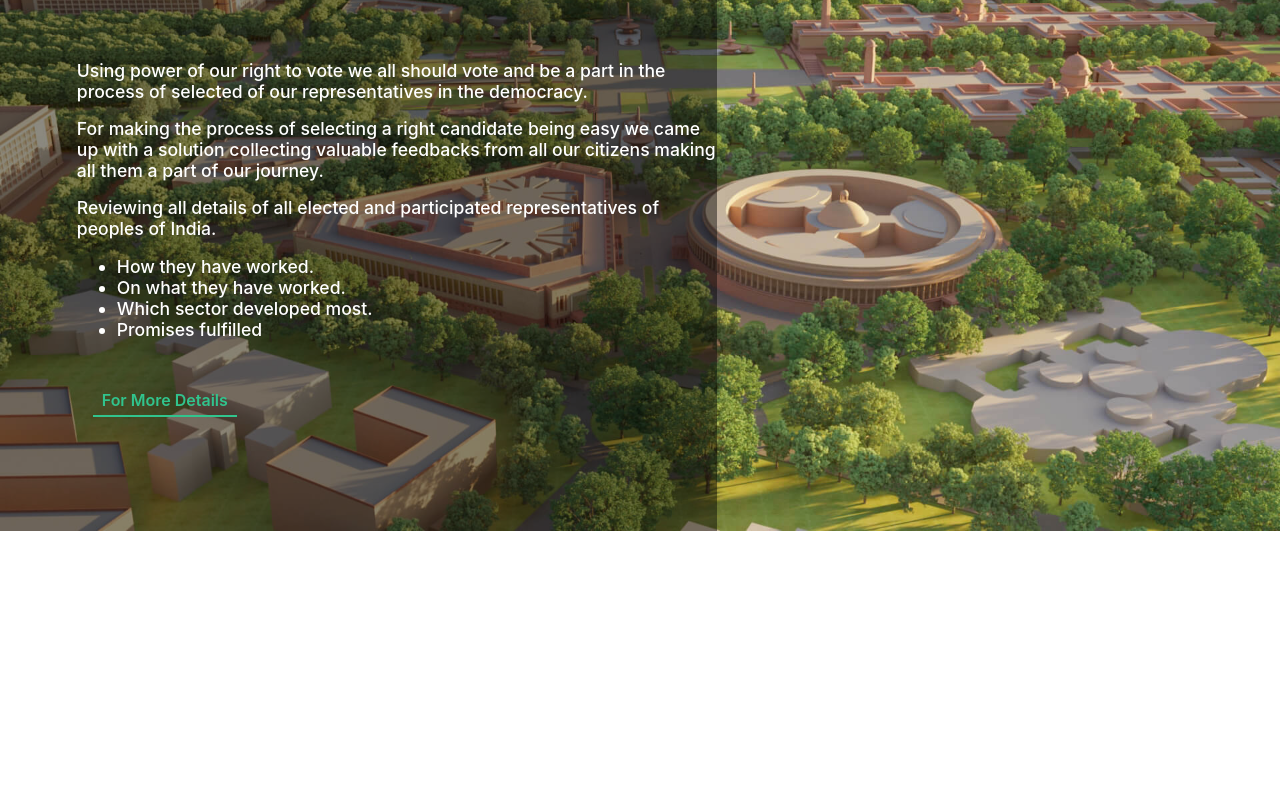
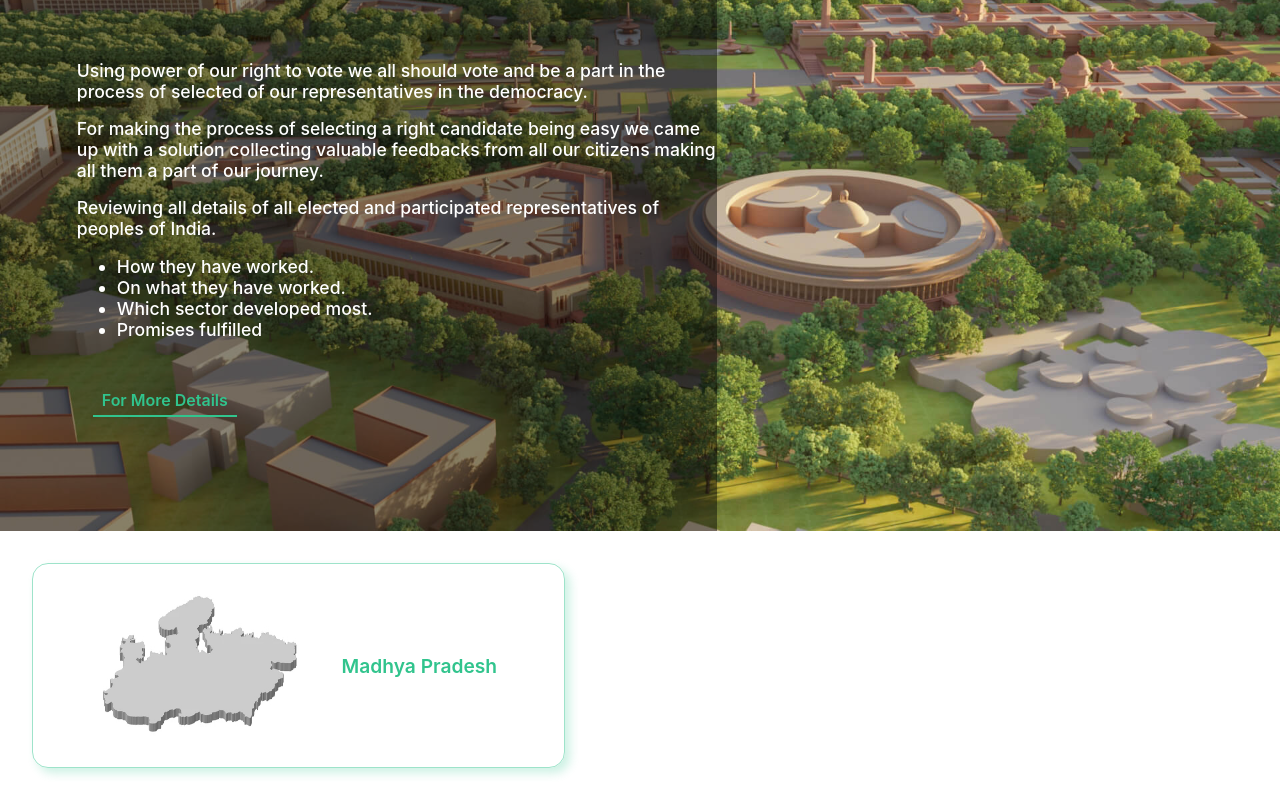
Before and after one commit to iCodeWalker/WeVote, a React (Create React App) app: page / in a window 1280 px wide. Shown: the part 272-1072 px from the top of the page. Before the commit the page ends 803 px from the top, so only its background shows below. Built offline with nearby package versions, Linux system fonts and the light colour scheme; no server answers; what google-maps-react would draw is missing.

Commit message:
Added: detail card

```diff
--- a/src/App.js
+++ b/src/App.js
@@ -1,4 +1,5 @@
 import "./App.css";
+import DetailCard from "./components/details/detailCard";
 import Header from "./components/header";
 import MapComponent from "./components/mapComponent";
 import HomePage from "./pages/homePage";
@@ -8,6 +9,7 @@ function App() {
     <div>
       <Header />
       <HomePage />
+      <DetailCard />
     </div>
   );
 }
--- /dev/null
+++ b/src/components/details/detailCard.js
@@ -0,0 +1,18 @@
+import React from "react";
+
+import mpMap from "../../assets/images/map-madhya-pradesh.jpg";
+
+import "./detailCard.scss";
+
+const DetailCard = () => {
+  return (
+    <div className="detailcard__container">
+      <div className="detailcard__img">
+        <img src={mpMap} alt="state image" height="150px" width="200px" />
+      </div>
+      <div className="detailcard__title">Madhya Pradesh</div>
+    </div>
+  );
+};
+
+export default DetailCard;
--- /dev/null
+++ b/src/components/details/detailCard.scss
@@ -0,0 +1,21 @@
+.detailcard {
+  &__container {
+    width: 30rem;
+    height: auto;
+    padding: 1.6rem;
+    margin: 2rem;
+    display: flex;
+    justify-content: space-evenly;
+    align-items: center;
+    border: 1px solid rgba(49, 196, 142, 0.471);
+    border-radius: 1rem;
+    box-shadow: 5px 5px 10px rgba(49, 196, 142, 0.245);
+    cursor: pointer;
+  }
+
+  &__title {
+    font-size: 1.2rem;
+    font-weight: 600;
+    color: rgb(49, 196, 141);
+  }
+}
```
Also changed, not shown: src/assets/images/map-madhya-pradesh.jpg (added), src/assets/images/mp.jpeg (added).
